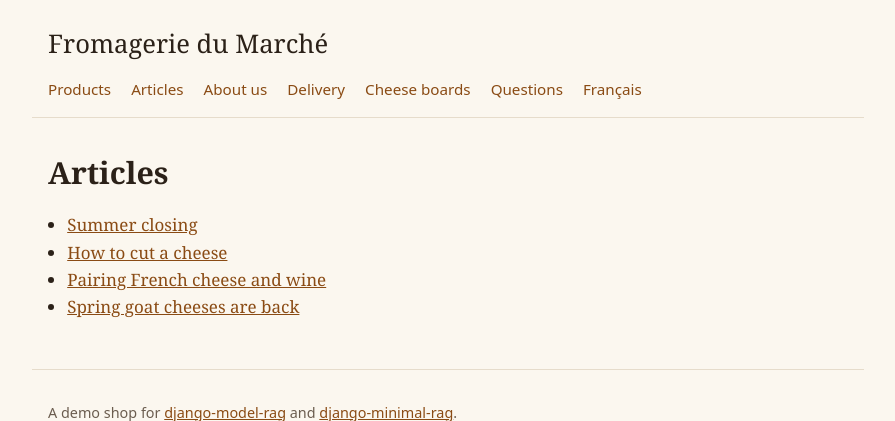
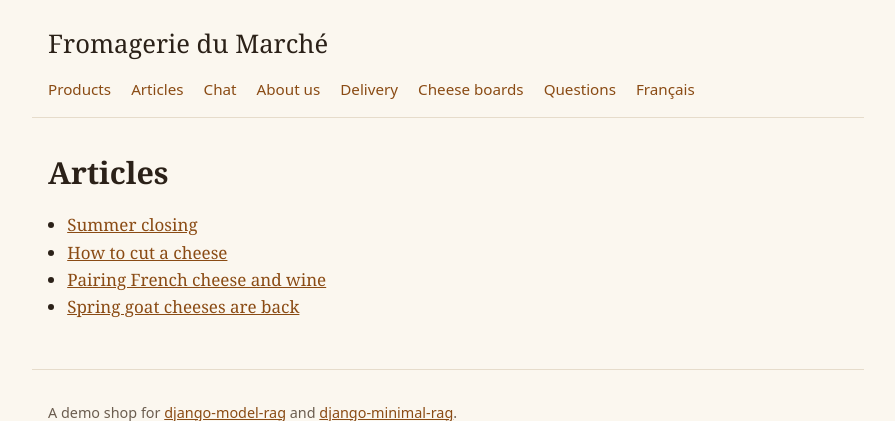
Before and after one commit to gtolivier/django-model-rag-demo, a Django app: page /blog/ in a window 1280 px wide. Shown: the top 421 px of the page, without its empty margins (192-1087 px from the left). Run offline with Django 5.2, Linux system fonts and the light colour scheme; data comes from the database, SQL or seed files in the repository.

Commit message:
green: Every view's navigation links to the chat page of the active language

```diff
--- a/pages/templates/pages/nav.html
+++ b/pages/templates/pages/nav.html
@@ -2,6 +2,7 @@
 <ul>
   <li><a href="{% url 'product_list' %}">{% translate "Products" %}</a></li>
   <li><a href="{% url 'article_list' %}">{% translate "Articles" %}</a></li>
+  <li><a href="{% url 'chat' %}">{% translate "Chat" %}</a></li>
 {% for page in nav_pages %}
   <li><a href="{{ page.get_absolute_url }}">{{ page.title }}</a></li>
 {% endfor %}
```
